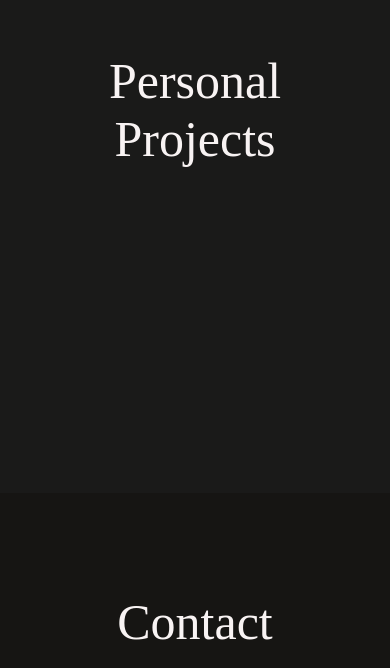
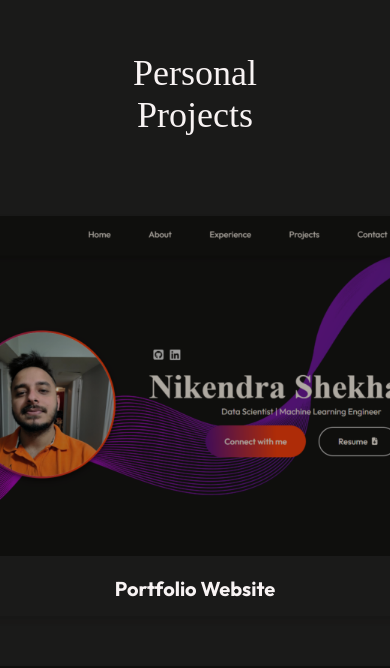
Before and after one commit to nikendrashekhawat/portfolio, a React (Vite) app: page /#profile in a window 390 px wide. Shown: the part 7796-8464 px from the top of the page. Built offline with nearby package versions, Linux system fonts and the light colour scheme.

Commit message:
add mobile properties to project

```diff
--- a/src/components/projects/Projects.css
+++ b/src/components/projects/Projects.css
@@ -63,7 +63,7 @@
     left: 0;
     width: 100%;
     height: 100%;
-    background: linear-gradient(rgba(69, 18, 101, 0.566), #c3380e 110%);
+    background: linear-gradient(rgba(69, 18, 101, 0.566), #c3380e 80%);
     color:#f7f1e8;
     display: flex;
     justify-content: end;
@@ -159,3 +159,23 @@
   .show-more-icon{
     font-size: 20px;
   }
+
+
+
+  @media (max-width: 768px) {
+    .projects {
+        padding: 100px;
+        gap: 80px;
+    }
+
+    .projects h1 {
+        font-size: 36px;
+    }
+    .projects-grid {
+        grid-template-columns: repeat(1, 1fr);
+    }
+    .project-box{
+        width: 500px;
+        height: 400px;
+    }
+}
```
